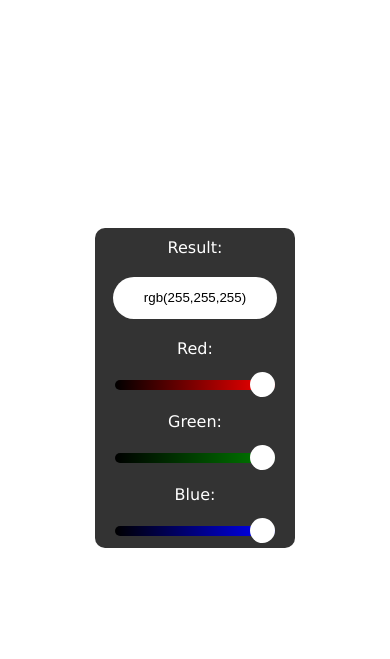
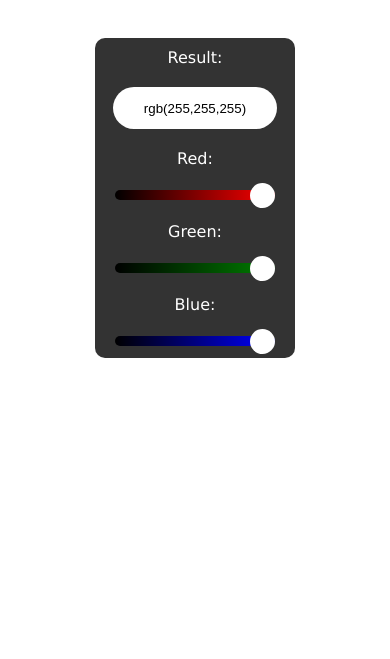
Before and after one commit to SarriaFreelancer/rgbcolores, a plain HTML site: page index.html in a window 390 px wide. Shown: the part 185-844 px from the top of the page. Drawn offline with Linux system fonts and the light colour scheme.

Commit message:
cambio 2

```diff
--- a/index.html
+++ b/index.html
@@ -61,6 +61,13 @@
                 height: 320px;
                 width: 200px;
                 }
+            body{
+                    margin: 0; padding: 0;
+                    box-sizing: border-box;
+                    display: grid;
+                    place-items: center;
+                    height: 70vh;
+                }
         }
         h1 {
             color: #000;
```
